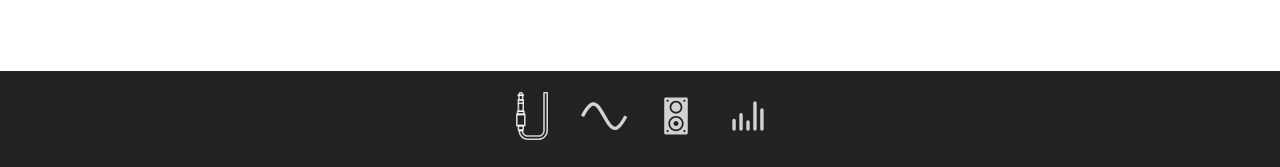
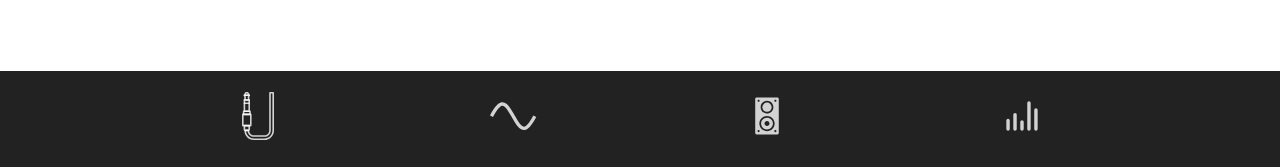
Before and after one commit to joextodd/joextodd.com, a plain HTML site: page index.html in a window 1280 px wide. Shown: the part 633-800 px from the top of the page. Drawn offline with Linux system fonts and the light colour scheme.

Commit message:
Space project icons evenly

```diff
--- a/styles.css
+++ b/styles.css
@@ -36,9 +36,10 @@ footer {
 }
 
 section {
+    width: 100%;
     display: flex;
     background: #222;
-    justify-content: center;
+    justify-content: space-evenly;
     flex-direction: row;
 }
 
```
